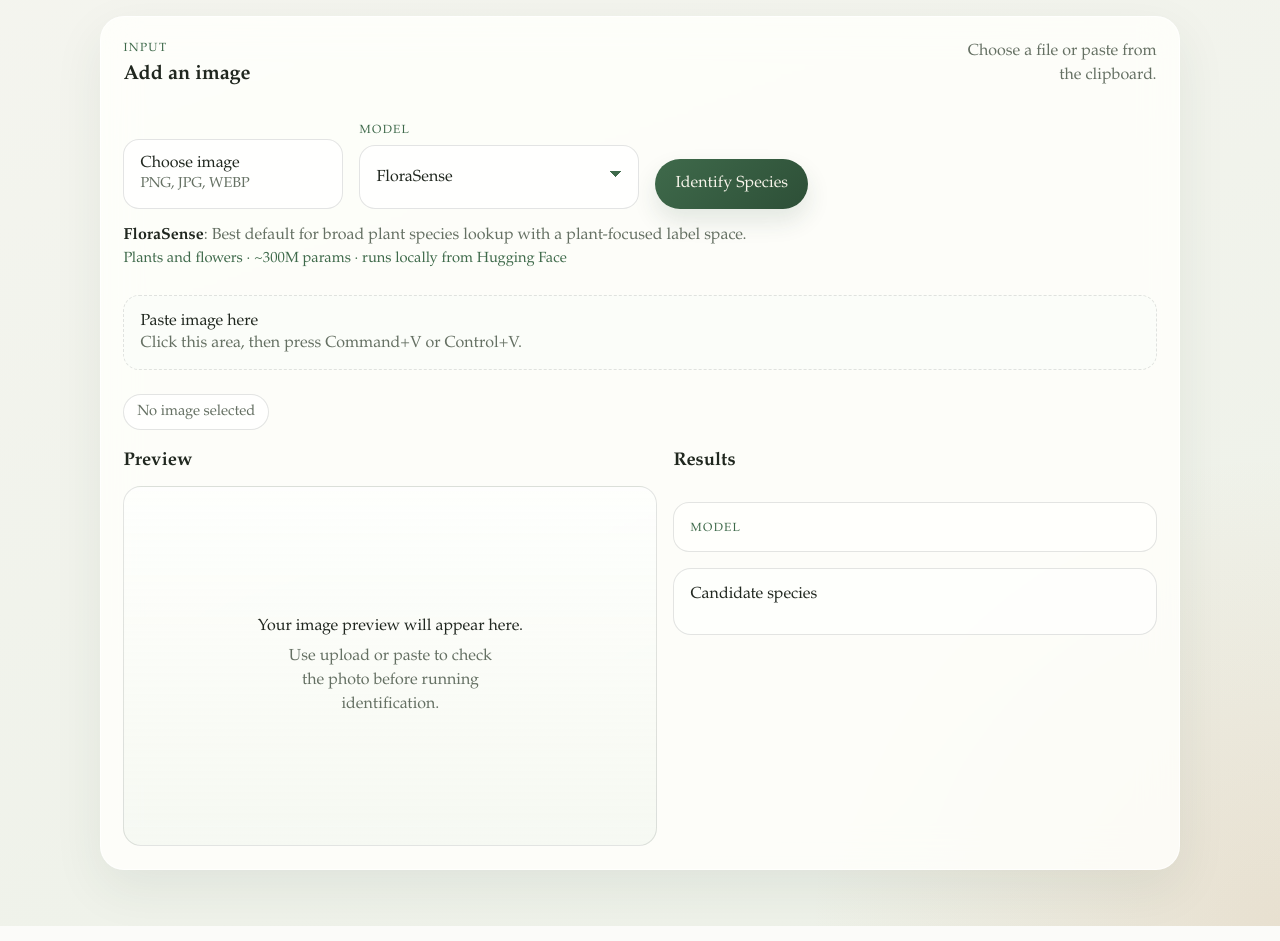
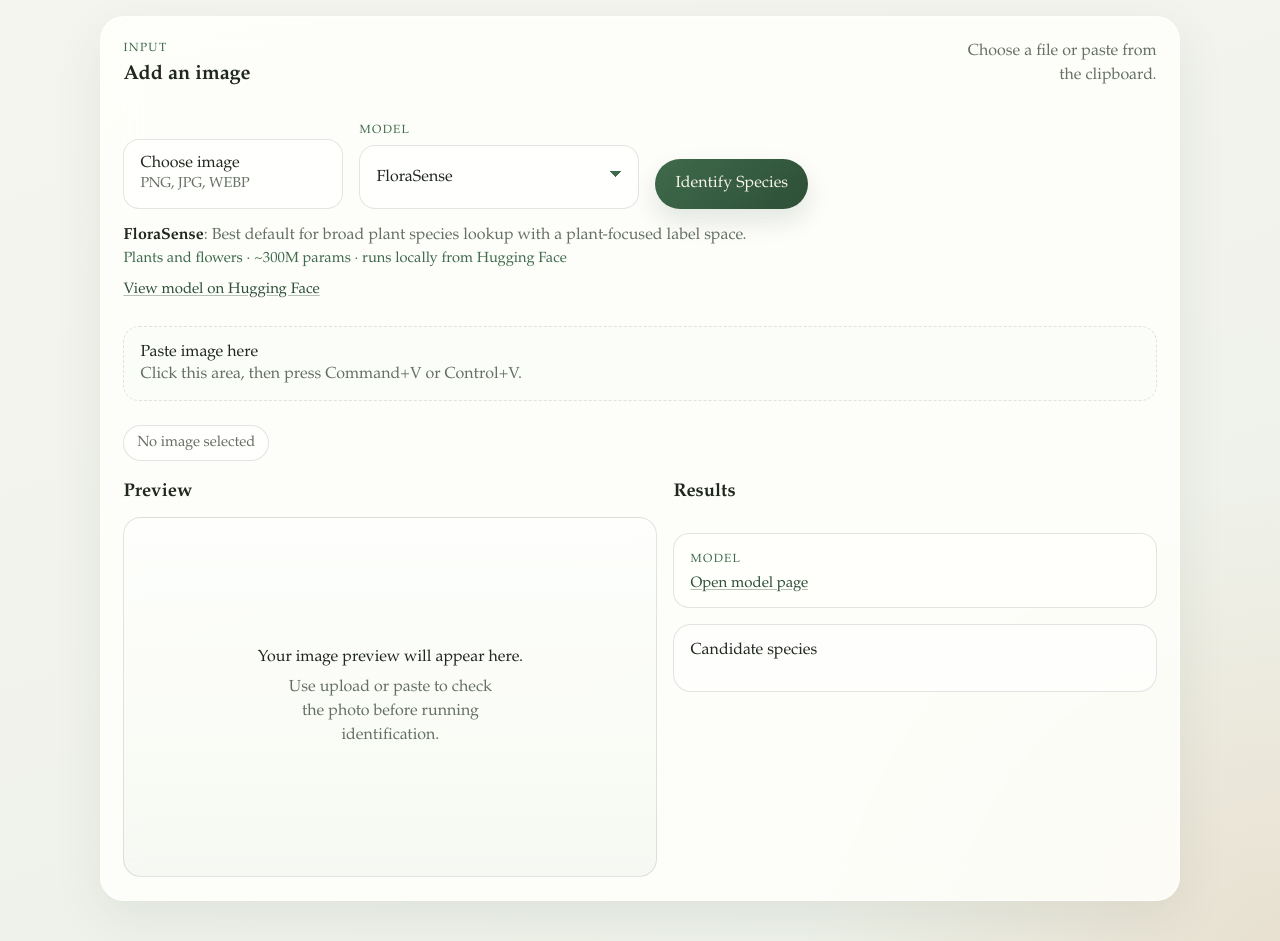
Before and after one commit to brbousnguar/Image-analyzer, a FastAPI app: page / in a window 1280 px wide. Shown: the part 561-1502 px from the top of the page. Run offline with FastAPI, Linux system fonts and the light colour scheme.

Commit message:
Enhance README and schemas to include model URLs, update frontend to display model links and improve UI for model selection

```diff
--- a/app/schemas.py
+++ b/app/schemas.py
@@ -9,6 +9,7 @@ class Prediction(BaseModel):
 class AnalysisResult(BaseModel):
     model_name: str
     model_id: str
+    model_url: str
     model_domain: str
     predictions: list[Prediction]
 
@@ -17,6 +18,7 @@ class ModelOption(BaseModel):
     key: str
     label: str
     repo_id: str
+    repo_url: str
     domain: str
     summary: str
     approx_params: str
--- a/app/services/plants.py
+++ b/app/services/plants.py
@@ -18,6 +18,7 @@ class ModelSpec:
     key: str
     label: str
     repo_id: str
+    repo_url: str
     domain: str
     summary: str
     approx_params: str
@@ -29,6 +30,7 @@ MODEL_SPECS = (
         key="flora_sense",
         label="FloraSense",
         repo_id="Sisigoks/FloraSense",
+        repo_url="https://huggingface.co/Sisigoks/FloraSense",
         domain="Plants and flowers",
         summary="Best default for broad plant species lookup with a plant-focused label space.",
         approx_params="~300M params",
@@ -37,6 +39,7 @@ MODEL_SPECS = (
         key="plant_vit",
         label="Plant Identity ViT",
         repo_id="umutbozdag/plant-identity",
+        repo_url="https://huggingface.co/umutbozdag/plant-identity",
         domain="Houseplants and common ornamental plants",
         summary="Ungated ViT classifier with published safetensors weights for common indoor and ornamental plant species.",
         approx_params="85.8M params",
@@ -45,6 +48,7 @@ MODEL_SPECS = (
         key="bird_526",
         label="Bird Species 526",
         repo_id="prithivMLmods/Bird-Species-Classifier-526",
+        repo_url="https://huggingface.co/prithivMLmods/Bird-Species-Classifier-526",
         domain="Bird species",
         summary="Specialized bird classifier with a large species set for fauna comparisons.",
         approx_params="~93M params",
@@ -53,6 +57,7 @@ MODEL_SPECS = (
         key="butterfly_moth",
         label="Butterfly and Moth Species",
         repo_id="Dima806/butterfly_moth_species_detection",
+        repo_url="https://huggingface.co/Dima806/butterfly_moth_species_detection",
         domain="Butterflies and moths",
         summary="Useful when the photo is insect-heavy and close enough for wing pattern cues.",
         approx_params="~86M params",
@@ -61,6 +66,7 @@ MODEL_SPECS = (
         key="animal_90",
         label="90 Animal Species",
         repo_id="maceythm/vit-90-animals",
+        repo_url="https://huggingface.co/maceythm/vit-90-animals",
         domain="General animal species",
         summary="Broad fauna baseline model for mammals and other common animal classes.",
         approx_params="~86M params",
@@ -100,6 +106,7 @@ class SpeciesAnalyzer:
         return AnalysisResult(
             model_name=self.spec.label,
             model_id=self.spec.repo_id,
+            model_url=self.spec.repo_url,
             model_domain=self.spec.domain,
             predictions=predictions,
         )
@@ -138,6 +145,7 @@ def get_model_options() -> list[ModelOption]:
             key=spec.key,
             label=spec.label,
             repo_id=spec.repo_id,
+            repo_url=spec.repo_url,
             domain=spec.domain,
             summary=spec.summary,
             approx_params=spec.approx_params,
--- a/app/static/app.js
+++ b/app/static/app.js
@@ -1,13 +1,17 @@
 const form = document.querySelector("#analyze-form");
 const fileInput = document.querySelector("#image");
 const modelSelect = document.querySelector("#model-select");
-const modelHelpNode = document.querySelector("#model-help");
+const modelHelpLabelNode = document.querySelector("#model-help-label");
+const modelHelpSummaryNode = document.querySelector("#model-help-summary");
+const modelHelpMetaNode = document.querySelector("#model-help-meta");
 const pasteZone = document.querySelector("#paste-zone");
 const preview = document.querySelector("#preview");
 const previewEmpty = document.querySelector("#preview-empty");
 const statusNode = document.querySelector("#status");
 const analysisNode = document.querySelector("#analysis");
 const modelIdNode = document.querySelector("#model-id");
+const modelHelpLinkNode = document.querySelector("#model-help-link");
+const modelResultLinkNode = document.querySelector("#model-result-link");
 const predictionsNode = document.querySelector("#predictions");
 const resultsSummaryNode = document.querySelector("#results-summary");
 const fileBadgeNode = document.querySelector("#file-badge");
@@ -121,7 +125,11 @@ function getSelectedModelLabel() {
 
 function syncSelectedModelHelp() {
   const option = getSelectedModelOption();
-  modelHelpNode.innerHTML = `<strong>${option.textContent.trim()}</strong>: ${option.dataset.summary} <span class="model-help-meta">${option.dataset.domain} · ${option.dataset.params} · runs locally from Hugging Face</span>`;
+  modelHelpLabelNode.textContent = option.textContent.trim();
+  modelHelpSummaryNode.textContent = option.dataset.summary;
+  modelHelpMetaNode.textContent =
+    `${option.dataset.domain} · ${option.dataset.params} · runs locally from Hugging Face`;
+  modelHelpLinkNode.href = option.dataset.repoUrl;
 }
 
 syncSelectedModelHelp();
@@ -167,6 +175,8 @@ form.addEventListener("submit", async (event) => {
 
     const result = await response.json();
     modelIdNode.textContent = `${result.model_name} · ${result.model_domain} · ${result.model_id}`;
+    modelResultLinkNode.href = result.model_url;
+    modelResultLinkNode.hidden = false;
     resultsSummaryNode.textContent = `${result.predictions.length} matches`;
     predictionsNode.replaceChildren(
       ...result.predictions.map((prediction) => {
--- a/app/static/styles.css
+++ b/app/static/styles.css
@@ -218,6 +218,20 @@ h1 {
   display: block;
   color: var(--accent);
   font-size: 0.92rem;
+}
+
+.model-link {
+  display: inline-flex;
+  align-items: center;
+  margin-top: 0.45rem;
+  color: var(--accent-strong);
+  font-size: 0.94rem;
+  text-decoration-color: rgba(45, 79, 55, 0.35);
+  text-underline-offset: 0.16em;
+}
+
+.model-link:hover {
+  text-decoration-color: currentColor;
 }
 
 input[type="file"] {
--- a/app/templates/index.html
+++ b/app/templates/index.html
@@ -46,6 +46,7 @@
                 data-summary="{{ model.summary }}"
                 data-params="{{ model.approx_params }}"
                 data-repo-id="{{ model.repo_id }}"
+                data-repo-url="{{ model.repo_url }}"
                 {% if model.key == default_model_key %}selected{% endif %}
               >
                 {{ model.label }}
@@ -56,11 +57,20 @@
           <button type="submit" class="primary-button">Identify Species</button>
         </form>
         <p id="model-help" class="model-help">
-          <strong>{{ default_model.label }}</strong>:
-          {{ default_model.summary }}
-          <span class="model-help-meta">
+          <strong id="model-help-label">{{ default_model.label }}</strong>:
+          <span id="model-help-summary">{{ default_model.summary }}</span>
+          <span id="model-help-meta" class="model-help-meta">
             {{ default_model.domain }} · {{ default_model.approx_params }} · runs locally from Hugging Face
           </span>
+          <a
+            id="model-help-link"
+            class="model-link"
+            href="{{ default_model.repo_url }}"
+            target="_blank"
+            rel="noreferrer"
+          >
+            View model on Hugging Face
+          </a>
         </p>
 
         <div
@@ -101,6 +111,16 @@
             <article class="model-card">
               <span class="model-card-label">Model</span>
               <p id="model-id" class="model-id"></p>
+              <a
+                id="model-result-link"
+                class="model-link"
+                href="#"
+                target="_blank"
+                rel="noreferrer"
+                hidden
+              >
+                Open model page
+              </a>
             </article>
 
             <article class="results-card">
```
Also changed, not shown: README.md.
